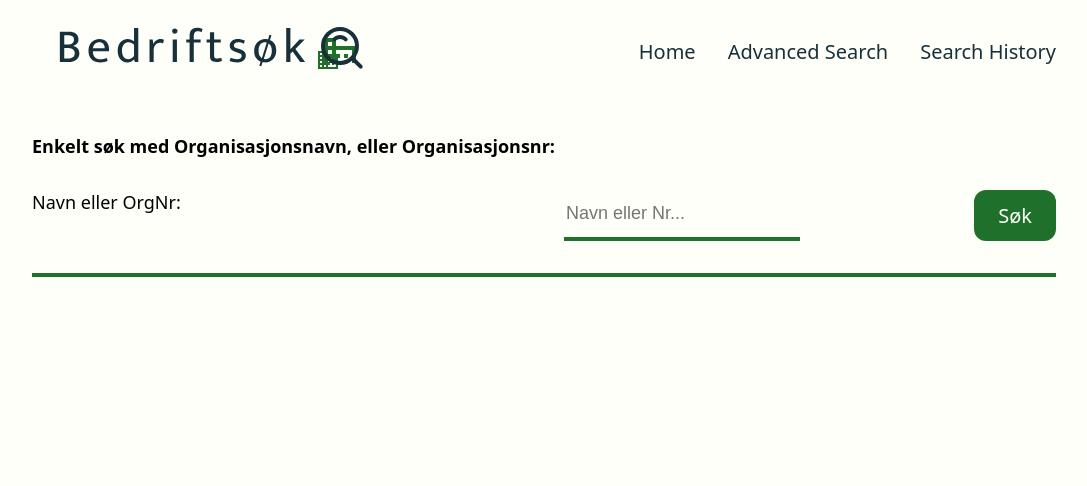
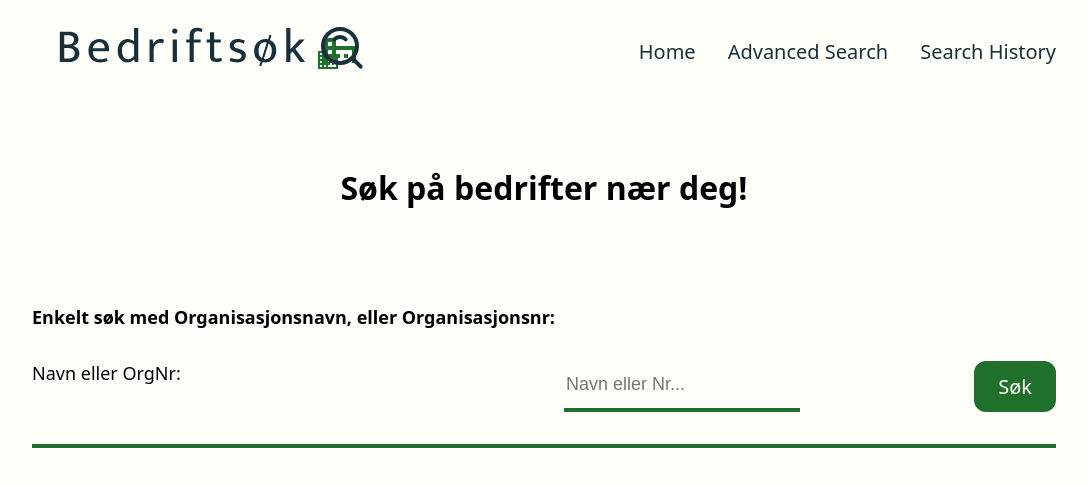
Before and after one commit to JohnB08/ModulDOppgave3React, a React (Vite) app in the folder ReactOppgave3/: page / in a window 1280 px wide. Shown: the top 486 px of the page, without its empty margins (96-1183 px from the left). Built offline with nearby package versions, Linux system fonts and the light colour scheme.

Commit message:
comments

```diff
--- a/ReactOppgave3/src/Components/BasicSearch/BasicSearch.module.css
+++ b/ReactOppgave3/src/Components/BasicSearch/BasicSearch.module.css
@@ -4,6 +4,11 @@
     gap: 2rem;
     padding: 2rem 0;
     border-bottom: 0.25rem solid var(--accent);
+}
+h1{
+margin-top: 4rem;
+margin-bottom: 4rem;
+text-align: center;
 }
 .BasicSearch h3{
     font-size: 1.125rem;
--- a/ReactOppgave3/src/Components/BasicSearch/BasicSearch.tsx
+++ b/ReactOppgave3/src/Components/BasicSearch/BasicSearch.tsx
@@ -14,9 +14,15 @@ interface BasicSearchProp{
     }
 }
 
+/**
+ * Home page basic search. Har kun input og søke knapp.
+ * @param param0
+ * @returns
+ */
 export const BasicSearch = ({onChangeInputField, onClickHandler, inputError}: BasicSearchProp)=>{
     return(
         <>
+        <h1>Søk på bedrifter nær deg!</h1>
         <div className={Style.BasicSearch}>
         <h3>Enkelt søk med Organisasjonsnavn, eller Organisasjonsnr: </h3>
         <div className={Style.SearchContainer}>
--- a/ReactOppgave3/src/Components/Button/Button.tsx
+++ b/ReactOppgave3/src/Components/Button/Button.tsx
@@ -10,7 +10,7 @@ interface ButtonProps {
 }
 
 /**
- *
+ * Knapp, har tre forskjellige stylinger basert på bruk.
  * @param buttonType,  velger class basert på input
  * @returns
  */
--- a/ReactOppgave3/src/Components/DateSelector/DateSelector.tsx
+++ b/ReactOppgave3/src/Components/DateSelector/DateSelector.tsx
@@ -6,6 +6,11 @@ interface DateProps{
     onChangeFunction: ChangeEventHandler | undefined
 }
 
+/**
+ * Date selector. blir brukt for å sette fra eller til dato i query.
+ * @param param0
+ * @returns
+ */
 export const DateSelector = ({toOrFrom, onChangeFunction}: DateProps) =>{
     return(
     <label className={Style.InputLabel}> {(toOrFrom === "to") ? "Til StiftelsesDato: " : "Fra StiftelsesDato: "}
--- a/ReactOppgave3/src/Components/FilterContainer/FilterContainer.tsx
+++ b/ReactOppgave3/src/Components/FilterContainer/FilterContainer.tsx
@@ -24,7 +24,11 @@ interface FilterProps{
     }
 }
 
-
+/**
+ * Kontainer som inneholder avansert filterfunksjonalitet.
+ * @param param0
+ * @returns
+ */
 export const FilterContainer = ({onClickSearch, onClickReset, onChangeHandlerDateTo, onChangeHandlerDateFrom, onChangeHandlerInputFieldName, onChangeHandlerInputFieldOrgNr,  onSelectHandler, SelectedKommune, nameInputError, orgInputError}: FilterProps) =>{
     return(
         <div className={Style.FilterContainer}>
--- a/ReactOppgave3/src/Components/InputField/InputField.tsx
+++ b/ReactOppgave3/src/Components/InputField/InputField.tsx
@@ -11,6 +11,12 @@ interface InputProps{
     }
 }
 
+
+/**
+ * En inputfield som blir brukt både for nummer og tall. Sterilisering av data blir gjort av onchangefunction og error.
+ * @param param0
+ * @returns
+ */
 export const InputField = ({placeholder = undefined, name = undefined, onChangeFunction, error = {isError: false, errorMessage: undefined}}:InputProps) =>{
 
     return(
--- a/ReactOppgave3/src/Components/KommuneOption/KommuneOption.tsx
+++ b/ReactOppgave3/src/Components/KommuneOption/KommuneOption.tsx
@@ -10,7 +10,11 @@ interface OptionProps{
     onSelectChangeHandler: FormEventHandler | undefined
 }
 
-
+/**
+ * Dropdown med kommunenavn i alfabetisk rekkefølge, hver option har en value tilsvarende kommunekoden.
+ * @param param0
+ * @returns
+ */
 export const KommuneOption = ({onSelectChangeHandler, SelectedKommune}: OptionProps) =>{
         return(
         <>
--- a/ReactOppgave3/src/Components/NavBar/NavBar.tsx
+++ b/ReactOppgave3/src/Components/NavBar/NavBar.tsx
@@ -9,6 +9,11 @@ interface NavBarProps{
     advancedSearchHandler: MouseEventHandler | undefined
 }
 
+/**
+ * navbar med logo og tre knapper. Jeg har ikke rukket å implementere Search History funksjonalitet, så det blir et utvidet prosjekt.
+ * @param param0
+ * @returns
+ */
 export const NavBar = ({homeBtnHandler, advancedSearchHandler}: NavBarProps) =>{
     return(
         <div className={Style.NavBar}>
--- a/ReactOppgave3/src/Components/OutputField/OutputField.module.css
+++ b/ReactOppgave3/src/Components/OutputField/OutputField.module.css
@@ -16,7 +16,7 @@ th, td{
 .BedriftsData{
     display: flex;
     flex-direction: column;
-    width: 100%;
+    max-width: 30rem;
     gap: 0.5rem;
     padding: 1rem 0;
 }
```
Also changed, not shown: ReactOppgave3/src/Components/OutputField/OutputField.tsx (+11 -1 lines).
